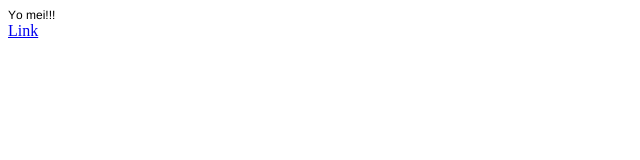
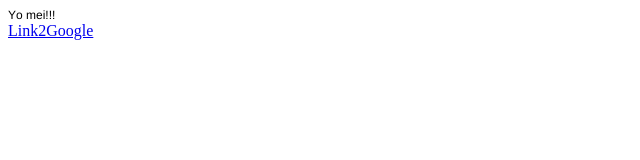
Before and after one commit to flipper4me/flipper4me.github.io, a plain HTML site: page index.html in a window 1280 px wide. Shown: the full height of the page, 0-640 px from the left. Drawn offline with Linux system fonts and the light colour scheme.

Commit message:
ok correct it to link2google

```diff
--- a/index.html
+++ b/index.html
@@ -18,6 +18,6 @@
 </head>
 <body>
 <p class="p1"><span class="s1">Yo mei!!!</span></p>
-<a href="seite.php?name=value#Ankername">Link</a>
+<a href="http://www.google.de">Link2Google</a>
 </body>
 </html>
```
